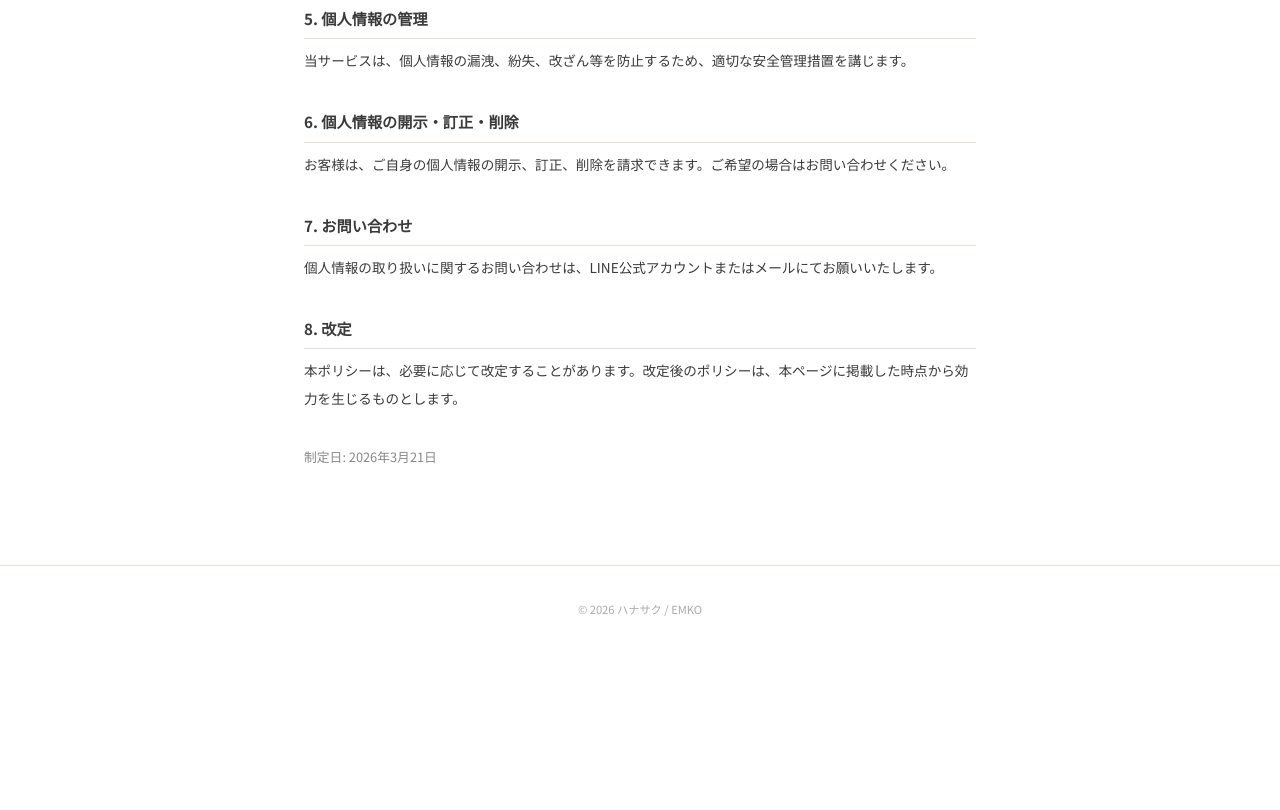
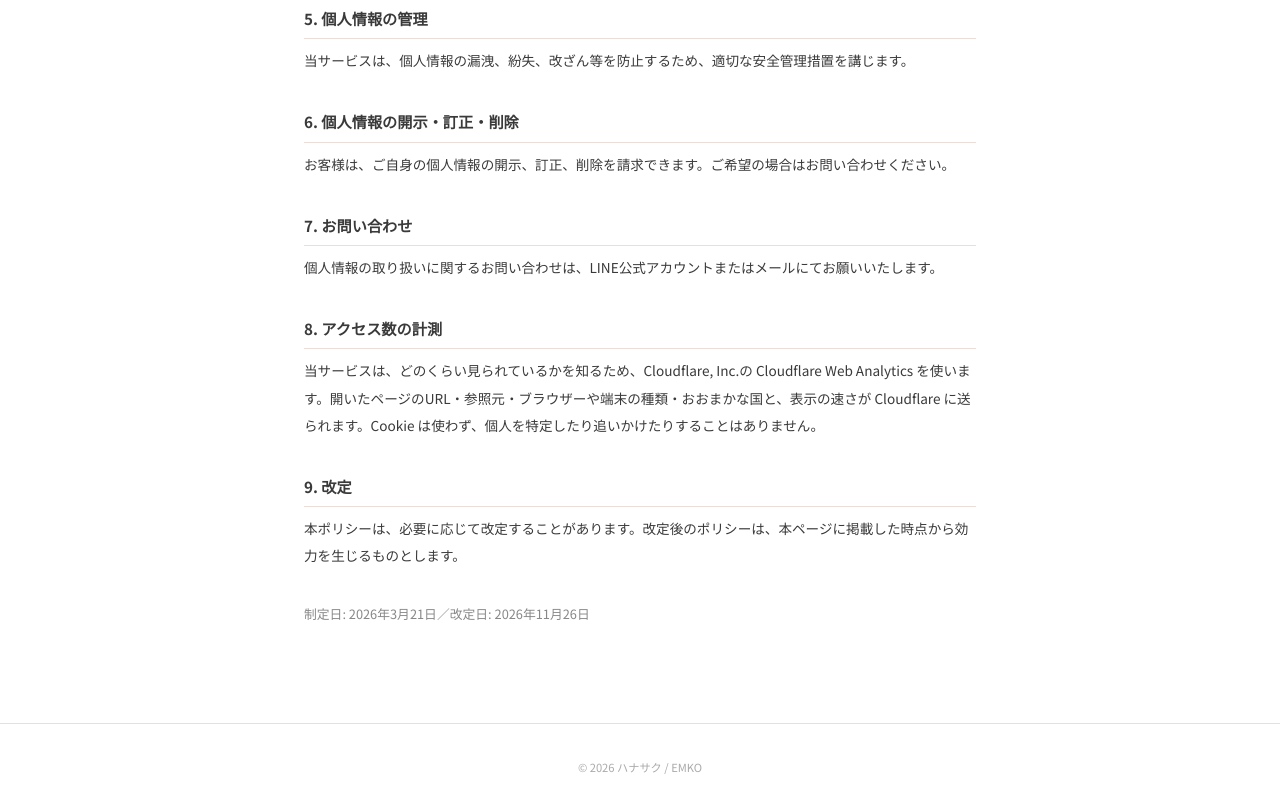
Before and after one commit to mai-san447/hanasaku-career, a plain HTML site: page privacy.html in a window 1280 px wide. Shown: the part 1063-1873 px from the top of the page. Before the commit the page ends 1716 px from the top, so only its background shows below. Drawn offline with Linux system fonts and the light colour scheme; a web font is replaced by a local one.

Commit message:
feat: Cloudflare Web Analytics でアクセス数を数える
毎日のアクセス日報に emko.work/hanasaku-career も入れるため、
トップ・プライバシーポリシー・特商法のページに emko.work と同じ token の
計測用スクリプトを入れる。Cookie は使わない。
プライバシーポリシーに「8. アクセス数の計測」を足し、改定日 2026-11-26 を入れた。

Co-Authored-By: Claude Opus 5.5 <noreply@anthropic.com>

```diff
--- a/privacy.html
+++ b/privacy.html
@@ -20,6 +20,8 @@
         ul { padding-left: 1.2rem; margin: .5rem 0; }
         footer { padding: 2rem; text-align: center; font-size: .7rem; color: #aaa; border-top: 1px solid #ecddd8; margin-top: 3rem; }
     </style>
+    <!-- アクセス数を数える Cloudflare Web Analytics（Cookie を使わない）。emko.work と同じ token -->
+    <script defer src="https://static.cloudflareinsights.com/beacon.min.js" data-cf-beacon='{"token": "f9a81733e07648fbbc20e7ecc58258c7"}'></script>
 </head>
 <body>
     <header class="header">
@@ -69,10 +71,13 @@
         <h2>7. お問い合わせ</h2>
         <p>個人情報の取り扱いに関するお問い合わせは、LINE公式アカウントまたはメールにてお願いいたします。</p>
 
-        <h2>8. 改定</h2>
+        <h2>8. アクセス数の計測</h2>
+        <p>当サービスは、どのくらい見られているかを知るため、Cloudflare, Inc.の Cloudflare Web Analytics を使います。開いたページのURL・参照元・ブラウザーや端末の種類・おおまかな国と、表示の速さが Cloudflare に送られます。Cookie は使わず、個人を特定したり追いかけたりすることはありません。</p>
+
+        <h2>9. 改定</h2>
         <p>本ポリシーは、必要に応じて改定することがあります。改定後のポリシーは、本ページに掲載した時点から効力を生じるものとします。</p>
 
-        <p style="margin-top: 2rem; color: #888; font-size: .8rem;">制定日: 2026年3月21日</p>
+        <p style="margin-top: 2rem; color: #888; font-size: .8rem;">制定日: 2026年3月21日／改定日: 2026年11月26日</p>
     </div>
     <footer>&copy; 2026 ハナサク / EMKO</footer>
 </body>
```
Also changed, not shown: index.html (+2 -0 lines), tokushoho.html (+2 -0 lines).
